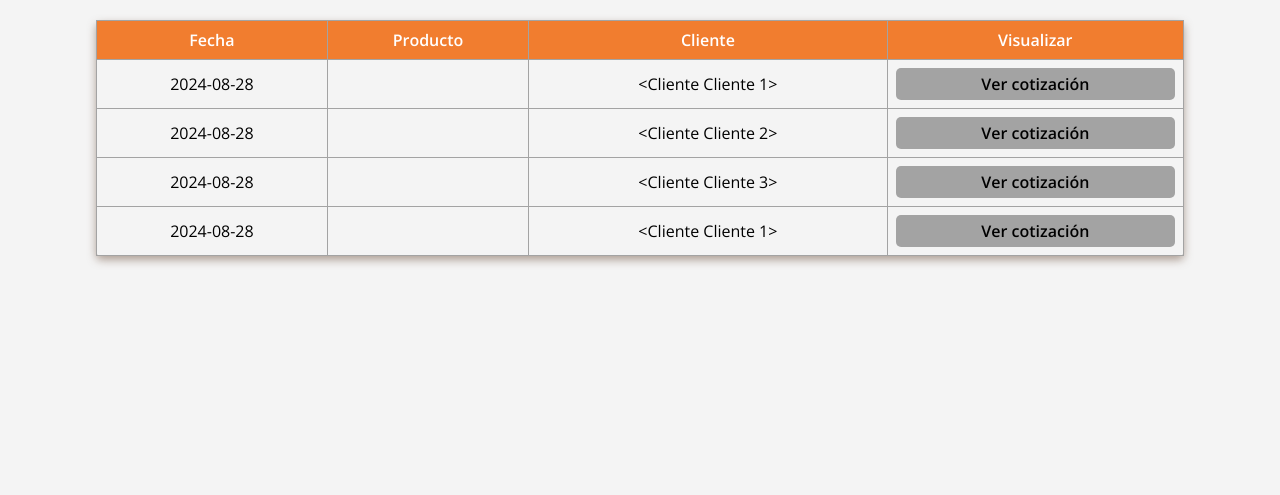
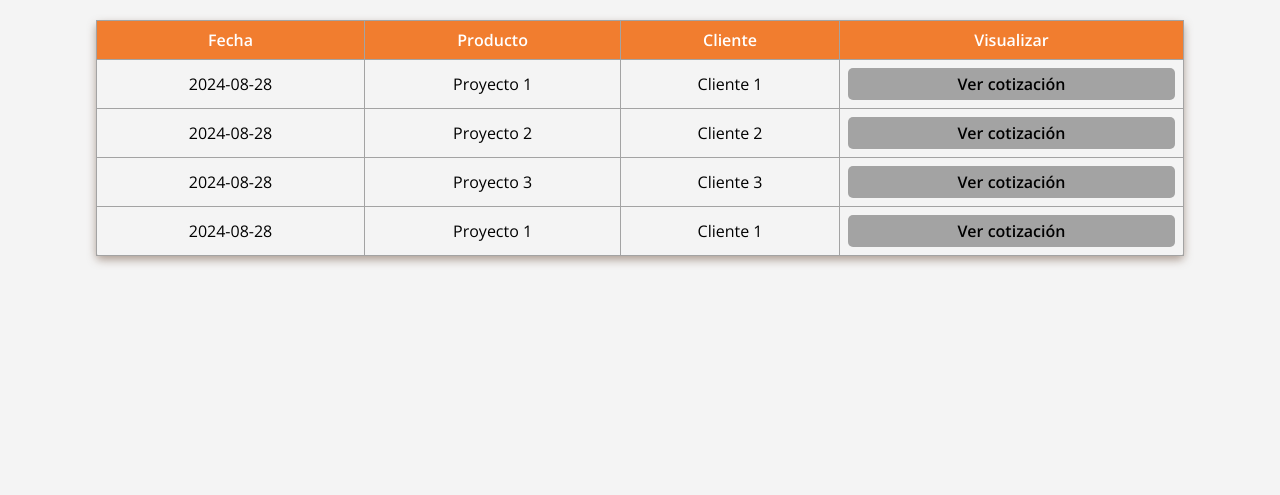
Before and after one commit to MattBuiles/CotizacionSoftware, a Flask app: page /lista_cotizaciones in a window 1280 px wide. Shown: the part 126-621 px from the top of the page. Run offline with Flask 3, Linux system fonts and the light colour scheme.

Commit message:
Update lista_cotizaciones.html

```diff
--- a/templates/lista_cotizaciones.html
+++ b/templates/lista_cotizaciones.html
@@ -24,8 +24,8 @@
             {% for cotizacion in cotizaciones%}
             <tr>
                 <td>{{ cotizacion.fecha }}</td>
-                <td>{{ cotizacion.producto }}</td>
-                <td>{{ cotizacion.cliente }}</td>
+                <td>{{ cotizacion.proyecto }}</td>
+                <td>{{ cotizacion.cliente.nombre }}</td>
                 <td><a href="/cotizacion/{{ cotizacion.id }}"class="btn-ver-cotizacion">Ver cotización</a></td>
             </tr>
             {% endfor %}
```
